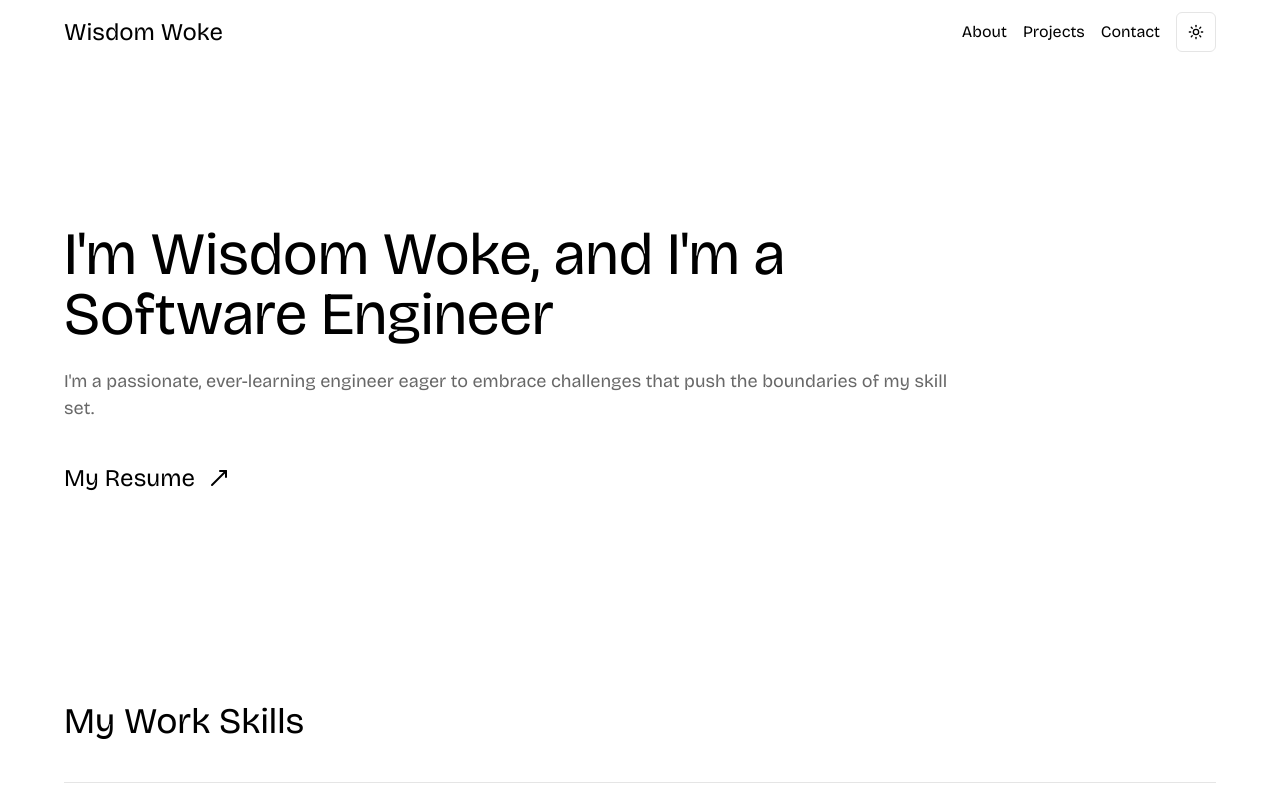
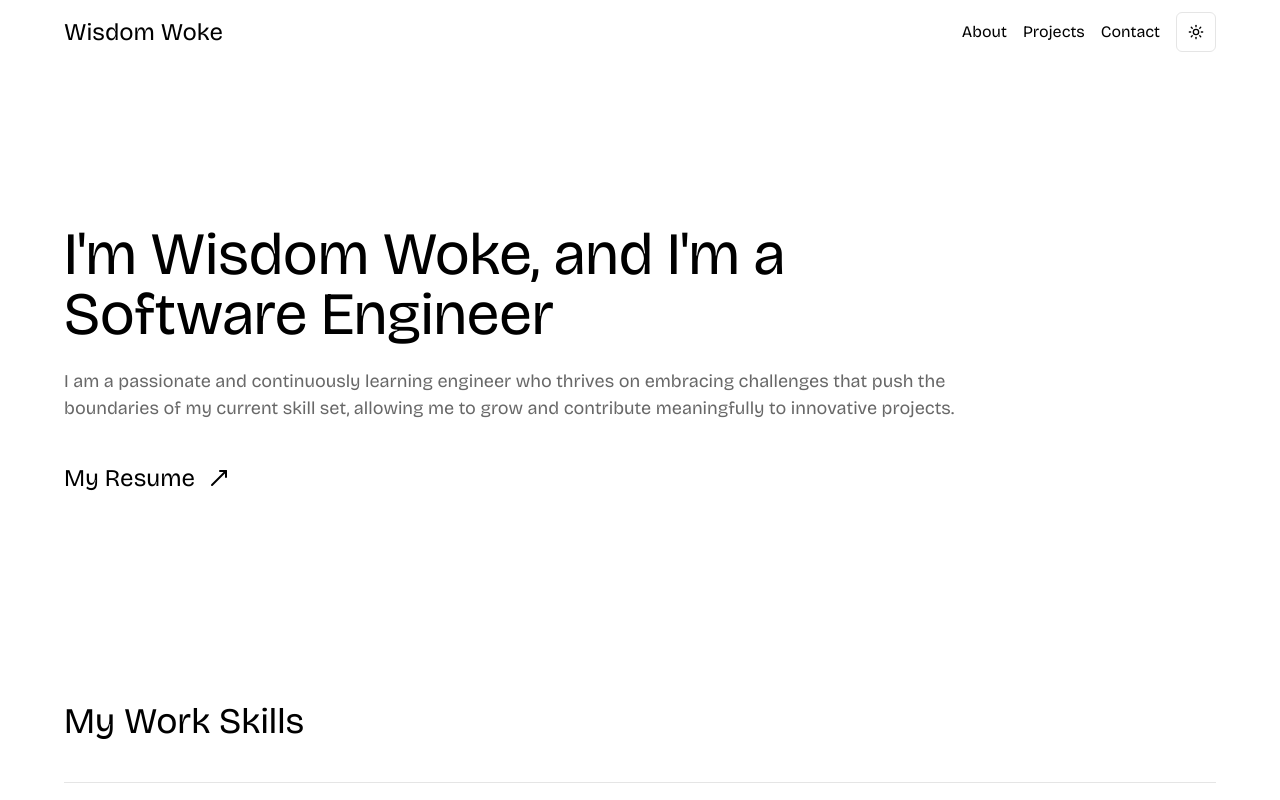
Before and after one commit to WISDOM-WOKE22/My-Portfolio, a Next.js app: page / in a window 1280 px wide. Shown: the top 800 px of the page. Built offline with nearby package versions, Linux system fonts and the light colour scheme; a web font is replaced by a local one.

Commit message:
chore: updated about me and my skills

```diff
--- a/components/hero.tsx
+++ b/components/hero.tsx
@@ -8,7 +8,7 @@ export default function Hero () {
             <div className="w-full max-w-6xl">
                 <div className="w-full max-w-4xl">
                     <h1 className="text-4xl sm:text-6xl">I&apos;m Wisdom Woke, and I&apos;m a Software Engineer</h1>
-                    <p className="mt-6 text-[18px] text-[#686868]">I'm a passionate, ever-learning engineer eager to embrace challenges that push the boundaries of my skill set.</p>
+                    <p className="mt-6 text-[18px] text-[#686868]">I am a passionate and continuously learning engineer who thrives on embracing challenges that push the boundaries of my current skill set, allowing me to grow and contribute meaningfully to innovative projects.</p>
 
                     <Link href="https://docs.google.com/document/d/1gl02NjzR1kxvUgrihxTkCVFzWi121_XBVyQFiaInxeM/edit?tab=t.0" target="_blank" className="group flex flex-col gap-1 cursor-pointer mt-10 w-fit">
                         <div className="flex flex-row gap-3 items-center">
```
